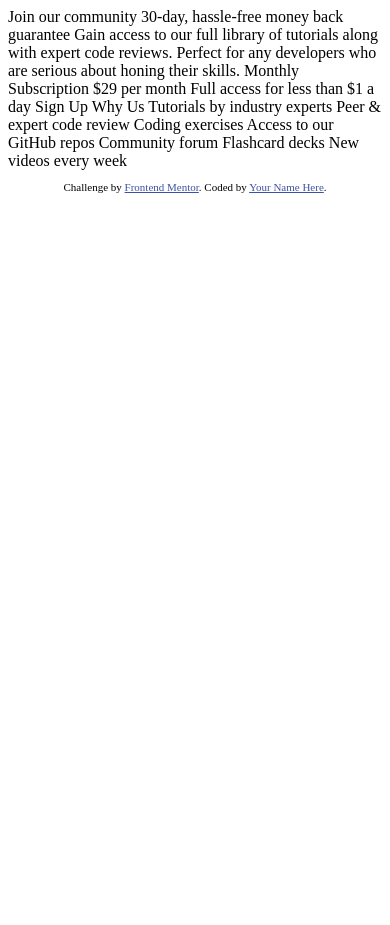
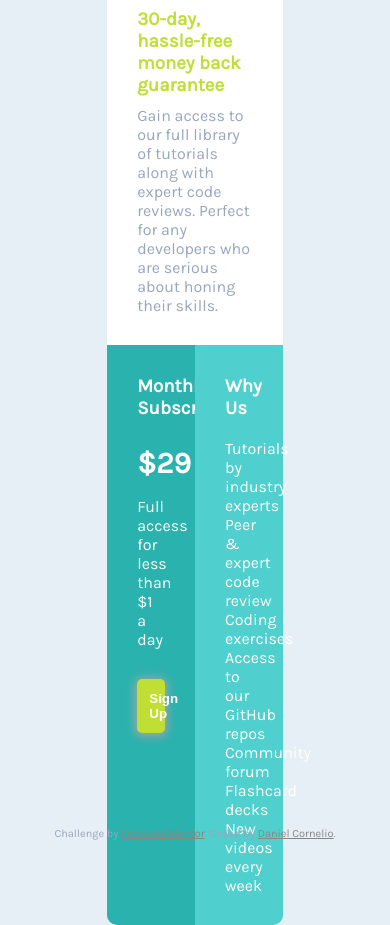
Before and after one commit to DanielCornelio/single-price-grid-challenge, a plain HTML site: page index.html in a window 390 px wide. Before the commit the page ends 844 px from the top, so only its background shows below. Drawn offline with Linux system fonts and the light colour scheme.

Commit message:
agregando media queries

```diff
--- a/index.html
+++ b/index.html
@@ -7,43 +7,52 @@
   <link rel="icon" type="image/png" sizes="32x32" href="./images/favicon-32x32.png">
 
   <title>Frontend Mentor | Single Price Grid Component</title>
-
-  <!-- Feel free to remove these styles or customise in your own stylesheet 👍 -->
-  <style>
-    .attribution { font-size: 11px; text-align: center; }
-    .attribution a { color: hsl(228, 45%, 44%); }
-  </style>
+  <link href="https://fonts.googleapis.com/css?family=Karla&display=swap" rel="stylesheet">
+  <link rel="stylesheet" href="styles/styles.css">
 </head>
 <body>
-  Join our community
+  <div class="contenedor">
+    <div class="box">
+      <div class="top-container">
+        <h2>Join our community</h2>
 
-  30-day, hassle-free money back guarantee
+        <h3>30-day, hassle-free money back guarantee</h3>
+        <p>Gain access to our full library of tutorials along with expert code reviews.
+          Perfect for any developers who are serious about honing their skills.</p>
+      </div>
+      <div class="middle">
+        <div class="left-container">
+        <h3>Monthly Subscription</h3>
 
-  Gain access to our full library of tutorials along with expert code reviews.
-  Perfect for any developers who are serious about honing their skills.
+        <div class="price"><span class="dollar">&dollar;29</span><p>per month</p></div>
 
-  Monthly Subscription
+        Full access for less than &dollar;1 a day
 
-  &dollar;29 per month
+        <button class="btn">Sign Up</button>
 
-  Full access for less than &dollar;1 a day
+        </div>
 
-  Sign Up
+        <div class="right-container">
+          <h3>Why Us</h3>
 
-  Why Us
-
-  Tutorials by industry experts
-  Peer &amp; expert code review
-  Coding exercises
-  Access to our GitHub repos
-  Community forum
-  Flashcard decks
-  New videos every week
+          <ul>
+            <li>Tutorials by industry experts</li>
+            <li>Peer &amp; expert code review</li>
+            <li>Coding exercises</li>
+            <li>Access to our GitHub repos</li>
+            <li>Community forum</li>
+            <li>Flashcard decks</li>
+            <li>New videos every week</li>
+          </ul>
+        </div>
+      </div>
+    </div>
+  </div>
 
   <footer>
     <p class="attribution">
       Challenge by <a href="https://www.frontendmentor.io?ref=challenge" target="_blank">Frontend Mentor</a>.
-      Coded by <a href="#">Your Name Here</a>.
+      Coded by <a href="#">Daniel Cornelio</a>.
     </p>
   </footer>
 </body>
--- /dev/null
+++ b/styles/styles.css
@@ -0,0 +1,110 @@
+*{
+    padding: 0px;
+    margin: 0px;
+    box-sizing: border-box;
+}
+
+body{
+    font-family: 'Karla', sans-serif;
+    font-size: 16px;
+    background-color: hsl(204, 43%, 93%);
+    color: hsl(218, 22%, 67%);
+}
+.contenedor{
+    display: flex;
+    align-items: center;
+    height: 98vh;
+
+}
+.box{
+    width: 45%;
+    margin: 0px auto;
+}
+
+.top-container{
+    padding: 30px;
+    background-color: #fff;
+    border-radius: 10px 10px 0px 0px;
+}
+.top-container h2{
+    color: hsl(179, 62%, 43%);
+}
+.top-container h3{
+    color: hsl(71, 73%, 54%);
+    margin:20px 0px 10px 0px;
+}
+.middle{
+    display: flex;
+}
+.left-container{
+    padding: 30px;
+    background-color: hsl(179, 62%, 43%);
+    color: #fff;
+    width: 50%;
+    border-radius:  0px 0px 0px 10px;
+}
+.right-container{
+    padding: 30px;
+    background-color: hsl(179, 57%, 56%);
+    color: #fff;
+    width: 50%;
+    border-radius:  0px 0px 10px 0px;
+}
+
+.dollar{
+    font-size: 30px;
+    font-weight: bold;
+    color: #fff;
+}
+.left-container p{
+    color: hsl(179, 54%, 55%);
+    margin: 15px;
+}
+.price{
+    display: flex;
+    align-items: center;
+    margin-top:10px;
+}
+
+.btn{
+    padding: 12px;
+    text-decoration: none;
+    color:inherit;
+    background-color: hsl(71, 73%, 54%);
+    width: 100%;
+    margin-top: 30px;
+    border: 0px;
+    border-radius: 5px;
+    font-weight: bold;
+    box-shadow: 0px 1px 10px 2px rgb(165, 165, 165);
+}
+.right-container h3{
+    margin-bottom: 20px;
+}
+ul{
+    list-style: none;
+}
+.attribution { font-size: 11px; text-align: center; }
+.attribution a { color: hsl(0, 0%, 53%); }
+
+/* MediaQueries */
+@media screen and (max-width: 375px){
+    .contenedor{
+        height: auto;
+        margin: 30px 0px;
+    }
+    .box{
+        width: 90%;
+    }
+    .middle{
+        flex-direction: column;
+    }
+    .left-container{
+        width: 100%;
+        border-radius: 0px;
+    }
+    .right-container{
+        width: 100%;
+        border-radius: 0px 0px 10px 10px;
+    }
+}
```
